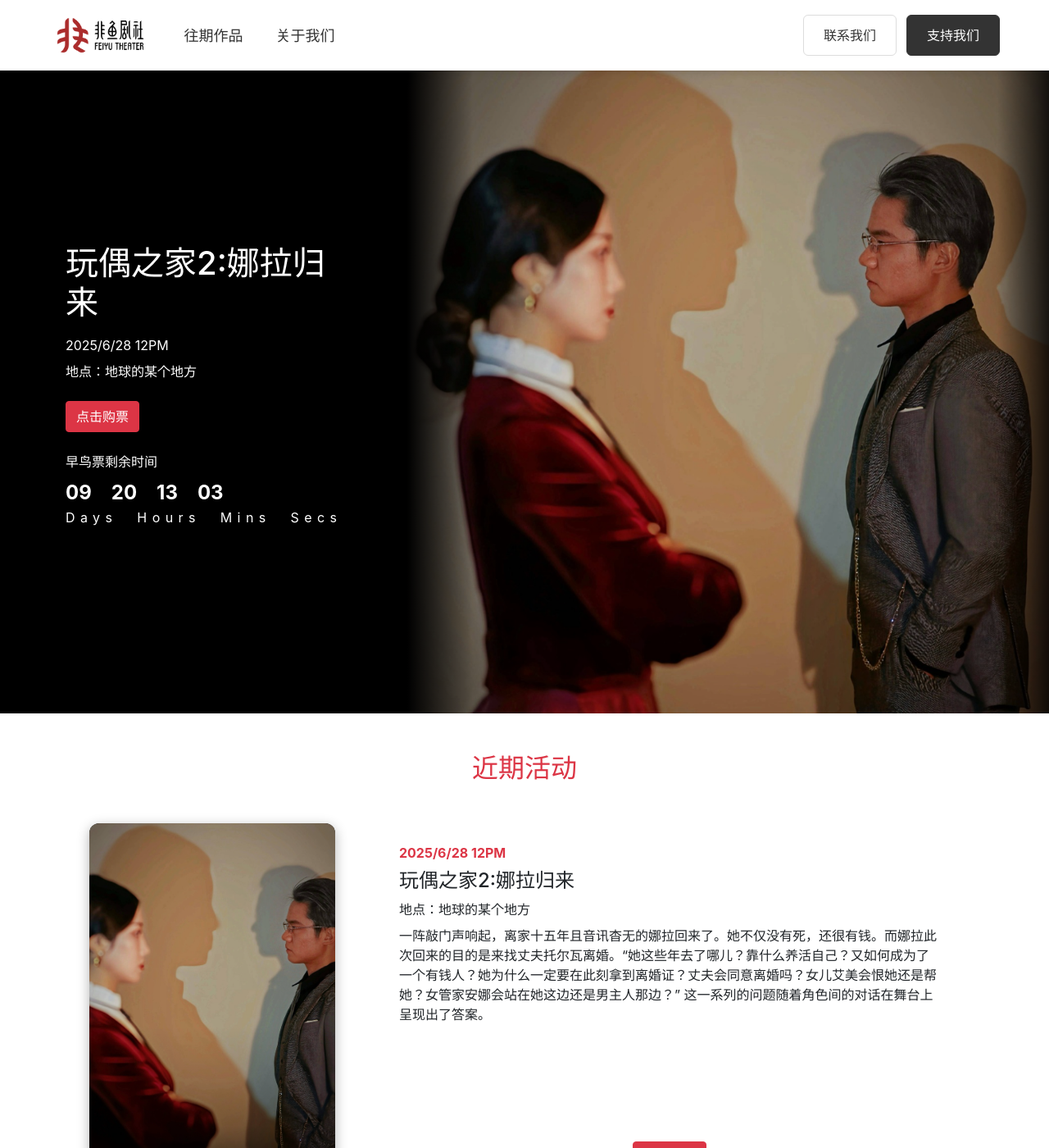
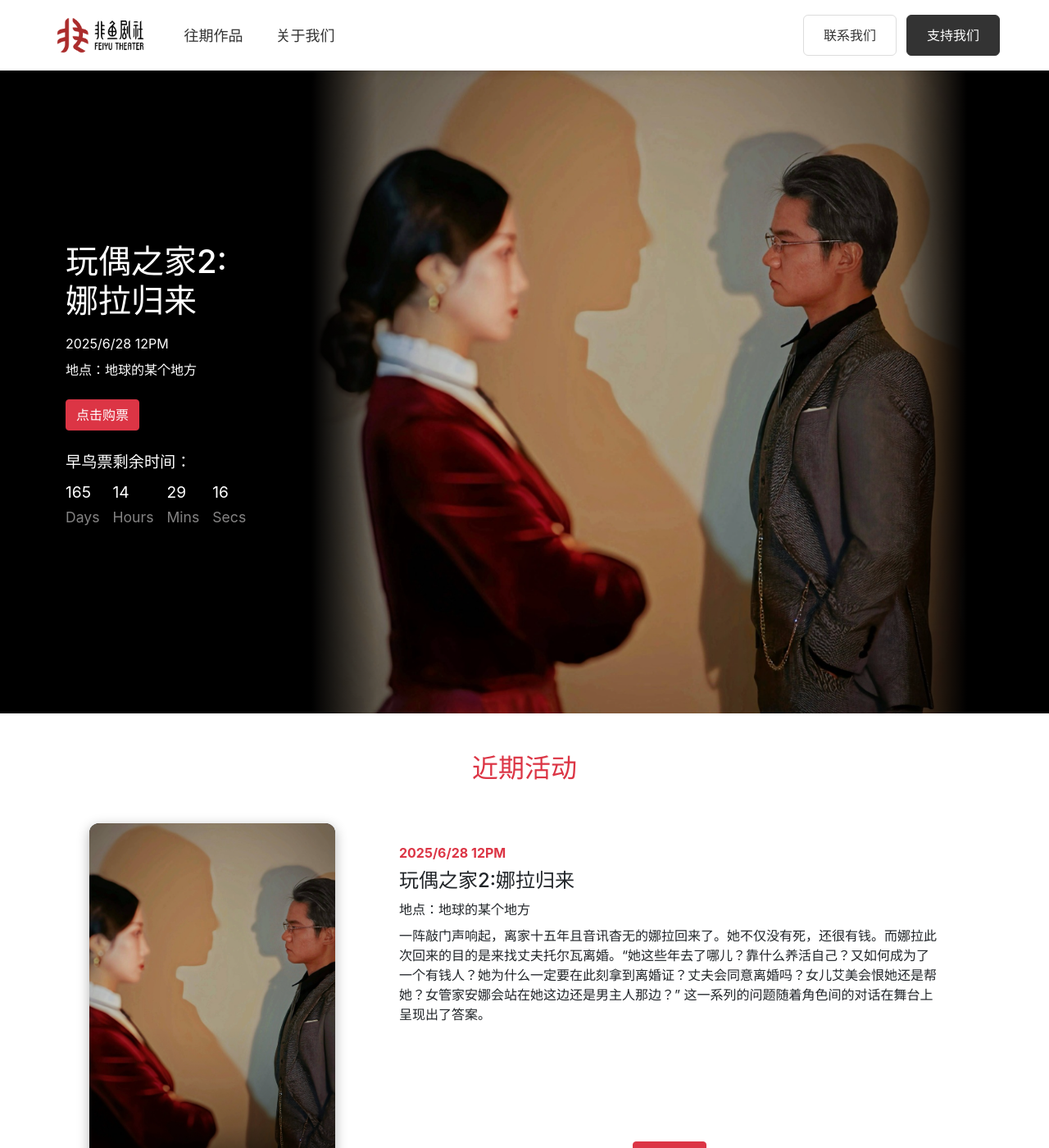
Before and after one commit to FeiyuTheater/FeiyuTheater, a Jekyll site: the page built from index.markdown, in a window 1280 px wide and 1400 px high. Shown: the whole window at 82% size. Built offline with Jekyll 4.4.1, drawn with Linux system fonts in a browser that asks for light colours.

Commit message:
Implement the countdown for early bird in the home banner

```diff
--- a/_includes/components/banner-content.html
+++ b/_includes/components/banner-content.html
@@ -7,21 +7,7 @@
 
     <button class="btn btn-danger mb-4">点击购票</button>
 
-    <div class="countdown">
-      <div class="mb-2">早鸟票剩余时间</div>
-      <div class="d-flex" style="font-size: 1.5rem; font-weight: bold;">
-        <div class="me-4">09</div>
-        <div class="me-4">20</div>
-        <div class="me-4">13</div>
-        <div>03</div>
-      </div>
-      <div class="d-flex" style="letter-spacing: 0.4em;">
-        <div class="me-4">Days</div>
-        <div class="me-4">Hours</div>
-        <div class="me-4">Mins</div>
-        <div>Secs</div>
-      </div>
-    </div>
+    {% include components/countdown.html early_bird_purchase_deadline=include.early_bird_purchase_deadline %}
   </div>
 </div>
 
--- /dev/null
+++ b/_includes/components/countdown.html
@@ -0,0 +1,23 @@
+<!-- _includes/countdown.html -->
+<div class="countdown-timer" data-deadline="{{ include.early_bird_purchase_deadline }}">
+  <div class="mb-2">早鸟票剩余时间：</div>
+
+  <div class="countdown-values">
+    <div class="countdown-group">
+      <span class="days">00</span>
+      <span class="label">Days</span>
+    </div>
+    <div class="countdown-group">
+      <span class="hours">00</span>
+      <span class="label">Hours</span>
+    </div>
+    <div class="countdown-group">
+      <span class="minutes">00</span>
+      <span class="label">Mins</span>
+    </div>
+    <div class="countdown-group">
+      <span class="seconds">00</span>
+      <span class="label">Secs</span>
+    </div>
+  </div>
+</div>
--- a/_layouts/default.html
+++ b/_layouts/default.html
@@ -48,6 +48,7 @@
         crossorigin="anonymous"></script>
     <script src="{{ '/assets/js/main.js' | relative_url }}"></script>
     <script src="{{ '/assets/js/navbar.js' | relative_url }}"></script>
+    <script src="{{ '/assets/js/countdown.js' | relative_url }}"></script>
     <!-- Conditionally load layout specific JavaScript -->
     {% if page.js %}
     <script src="{{ '/assets/js/pages/' | append: page.js | relative_url }}"></script>
--- /dev/null
+++ b/_sass/components/_countdown.scss
@@ -0,0 +1,28 @@
+.countdown-timer {
+  font-size: 1.2rem;
+
+  .countdown-values {
+    display: flex;
+    gap: 1rem;
+    align-items: flex-start;
+
+    .countdown-group {
+      display: flex;
+      flex-direction: column;
+      align-items: flex-start;
+
+      .days
+      .hours
+      .minutes
+      .seconds {
+        font-size: 1.5rem;
+      }
+
+      .label {
+        font-size: 1.1rem;
+        color: #848383;
+        margin-top: 0.2rem;
+      }
+    }
+  }
+}
--- a/assets/css/main.scss
+++ b/assets/css/main.scss
@@ -20,3 +20,4 @@
 @use "components/divider-line";
 @use "components/home-pre-works";
 @use "components/home-recent-events";
+@use "components/countdown";
--- /dev/null
+++ b/assets/js/countdown.js
@@ -0,0 +1,30 @@
+document.addEventListener("DOMContentLoaded", function () {
+  const countdowns = document.querySelectorAll('.countdown-timer');
+
+  countdowns.forEach(function (timer) {
+    const deadline = new Date(timer.getAttribute('data-deadline')).getTime();
+
+    function updateCountdown() {
+      const now = new Date().getTime();
+      const distance = deadline - now;
+
+      if (distance < 0) {
+        timer.querySelector(".countdown-values").innerHTML = "已结束";
+        return;
+      }
+
+      const days = Math.floor(distance / (1000 * 60 * 60 * 24));
+      const hours = Math.floor((distance % (1000 * 60 * 60 * 24)) / (1000 * 60 * 60));
+      const minutes = Math.floor((distance % (1000 * 60 * 60)) / (1000 * 60));
+      const seconds = Math.floor((distance % (1000 * 60)) / 1000);
+
+      timer.querySelector(".days").textContent = String(days).padStart(2, '0');
+      timer.querySelector(".hours").textContent = String(hours).padStart(2, '0');
+      timer.querySelector(".minutes").textContent = String(minutes).padStart(2, '0');
+      timer.querySelector(".seconds").textContent = String(seconds).padStart(2, '0');
+    }
+
+    updateCountdown(); // initial call
+    setInterval(updateCountdown, 1000); // update every second
+  });
+});
--- a/index.markdown
+++ b/index.markdown
@@ -14,6 +14,7 @@
          event_time=new.new_details.event_time
          title=new.new_details.title
          location=new.new_details.location
+         early_bird_purchase_deadline=new.new_details.early_bird_purchase_deadline
       %}
     {% endfor %}
 </section>
```
Also changed, not shown: collections/_news/new-dolls-house.md (+1 -1 lines), collections/_news/new-every-brilliant-thing.md (+1 -1 lines).
